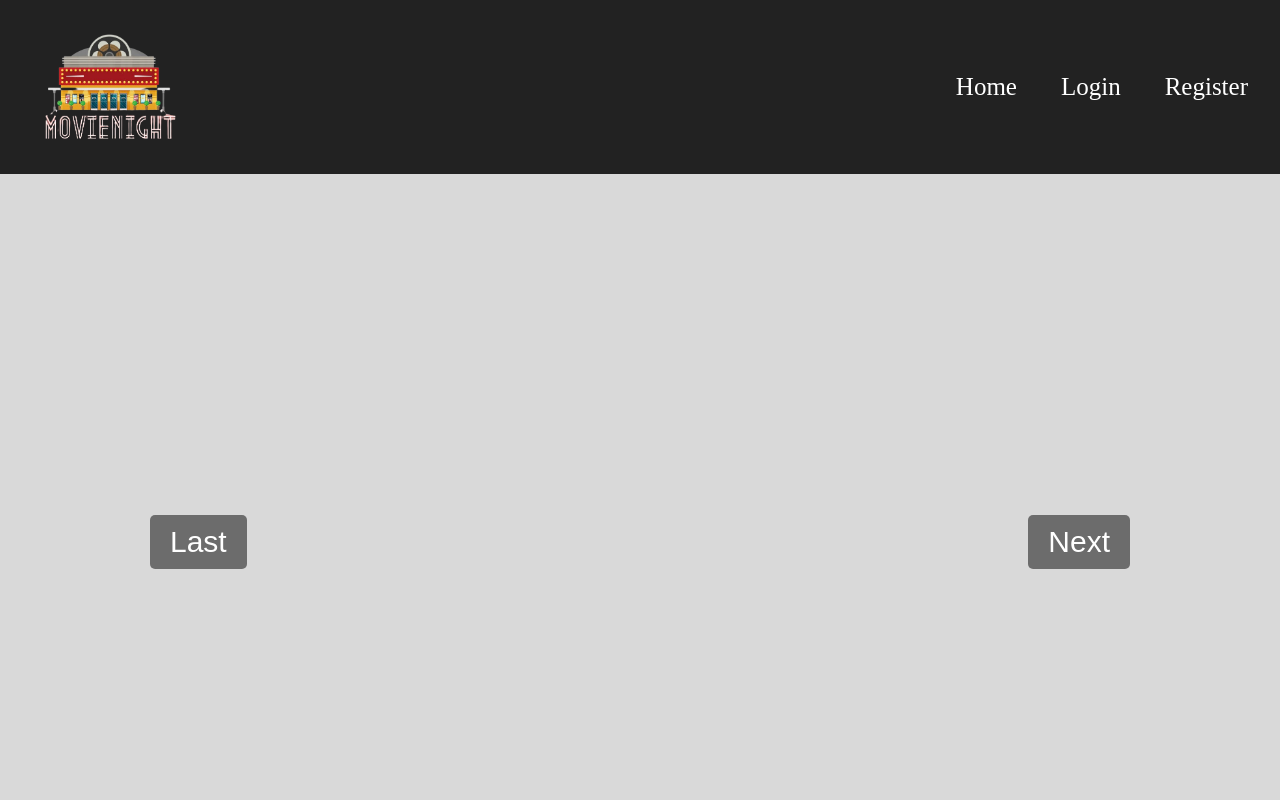
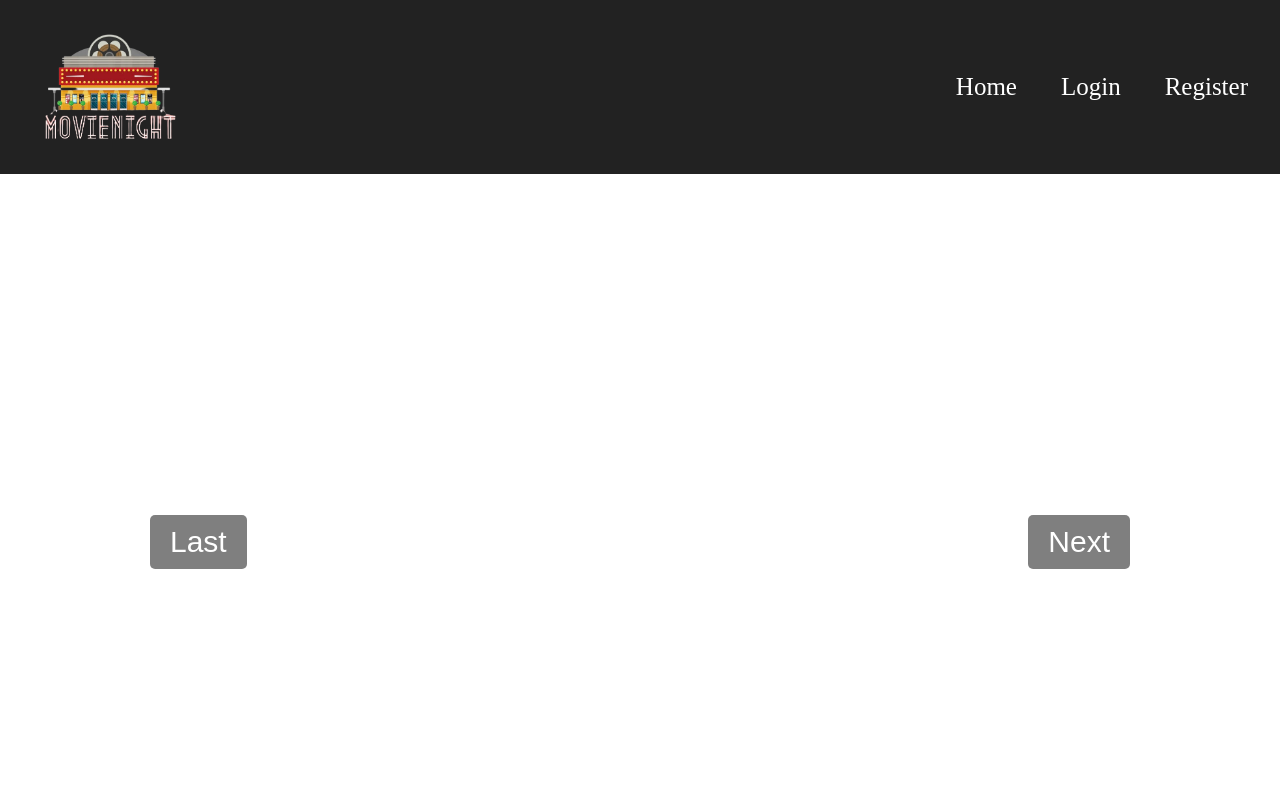
Before and after one commit to NoroffFEU/FED1-PE1-Andreasjoa23, a plain HTML site: page index.html in a window 1280 px wide. Shown: the top 800 px of the page. Drawn offline with Linux system fonts and the light colour scheme; no server answers.

Commit message:
styling path 2

```diff
--- a/css/index.css
+++ b/css/index.css
@@ -1,4 +1,4 @@
-@import url(./edit.css);
+@import url(./style.css);
 
 .carousel-container {
   position: relative;
```
